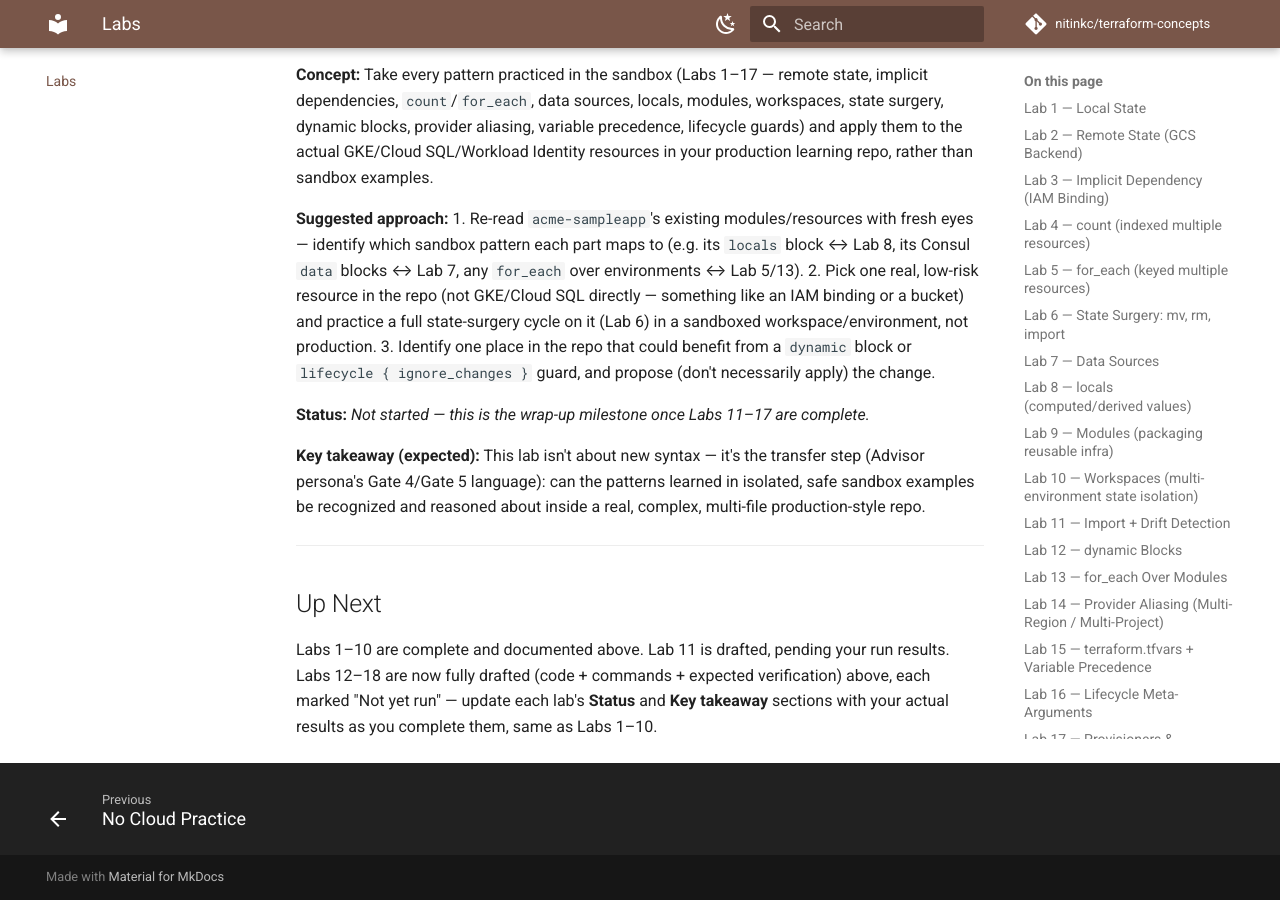
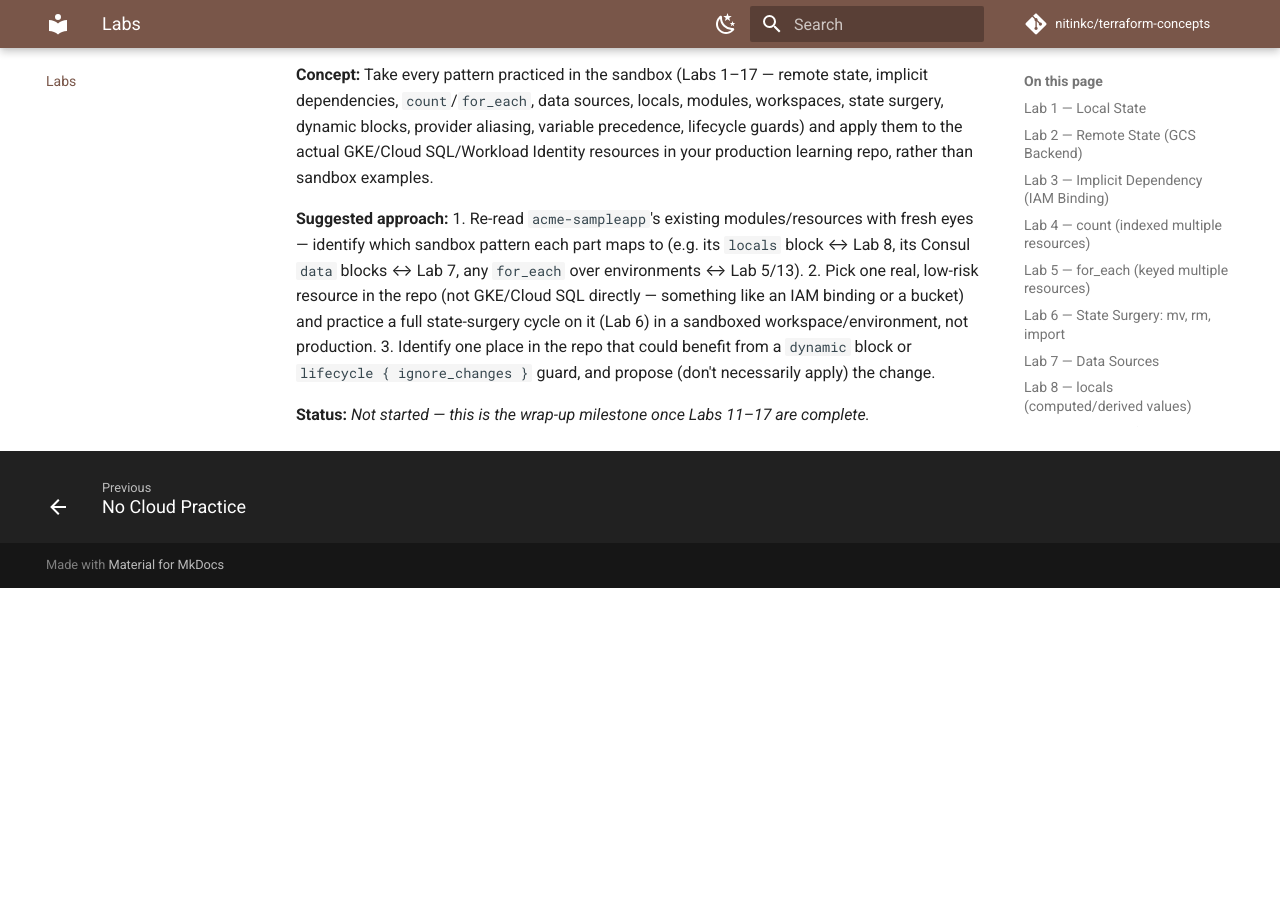
Before and after one commit to nitinkc/terraform-concepts, an MkDocs documentation site: the page built from docs/Labs_GCP.md, in a window 1280 px wide and 900 px high, scrolled down 16552 px. Built offline with MkDocs 1.6.1 and Material for MkDocs 9.7.7, drawn with Linux system fonts in a browser that asks for light colours; comment, search, counter and statistics services are not loaded; after the commit the page ends 17140 px from its top, so only the background shows below that.

Commit message:
Update Labs_GCP.md

```diff
--- a/docs/Labs_GCP.md
+++ b/docs/Labs_GCP.md
@@ -810,17 +810,3 @@
    `lifecycle { ignore_changes }` guard, and propose (don't necessarily apply) the change.
 
 **Status:** *Not started — this is the wrap-up milestone once Labs 11–17 are complete.*
-
-**Key takeaway (expected):** This lab isn't about new syntax — it's the transfer step
-(Advisor persona's Gate 4/Gate 5 language): can the patterns learned in isolated, safe
-sandbox examples be recognized and reasoned about inside a real, complex, multi-file
-production-style repo.
-
----
-
-## Up Next
-
-Labs 1–10 are complete and documented above. Lab 11 is drafted, pending your run results.
-Labs 12–18 are now fully drafted (code + commands + expected verification) above, each
-marked "Not yet run" — update each lab's **Status** and **Key takeaway** sections with your
-actual results as you complete them, same as Labs 1–10.
```
